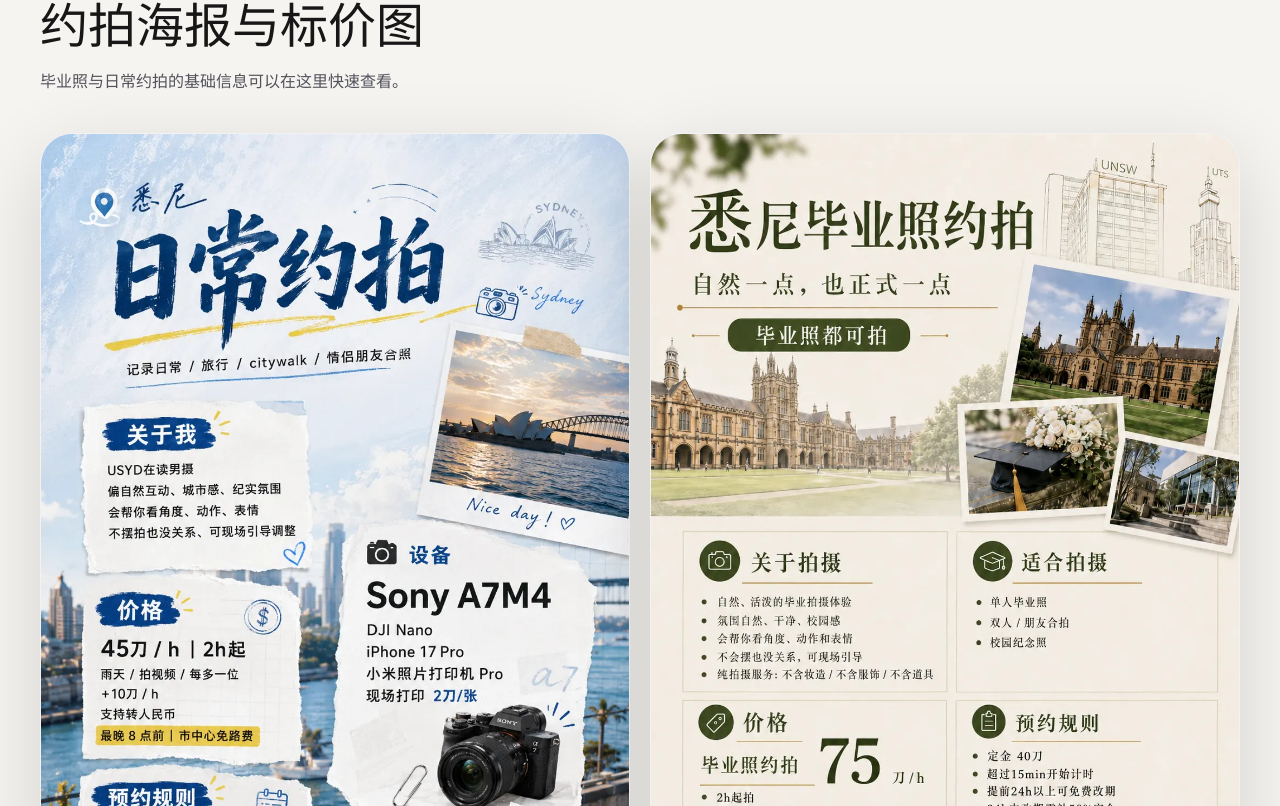
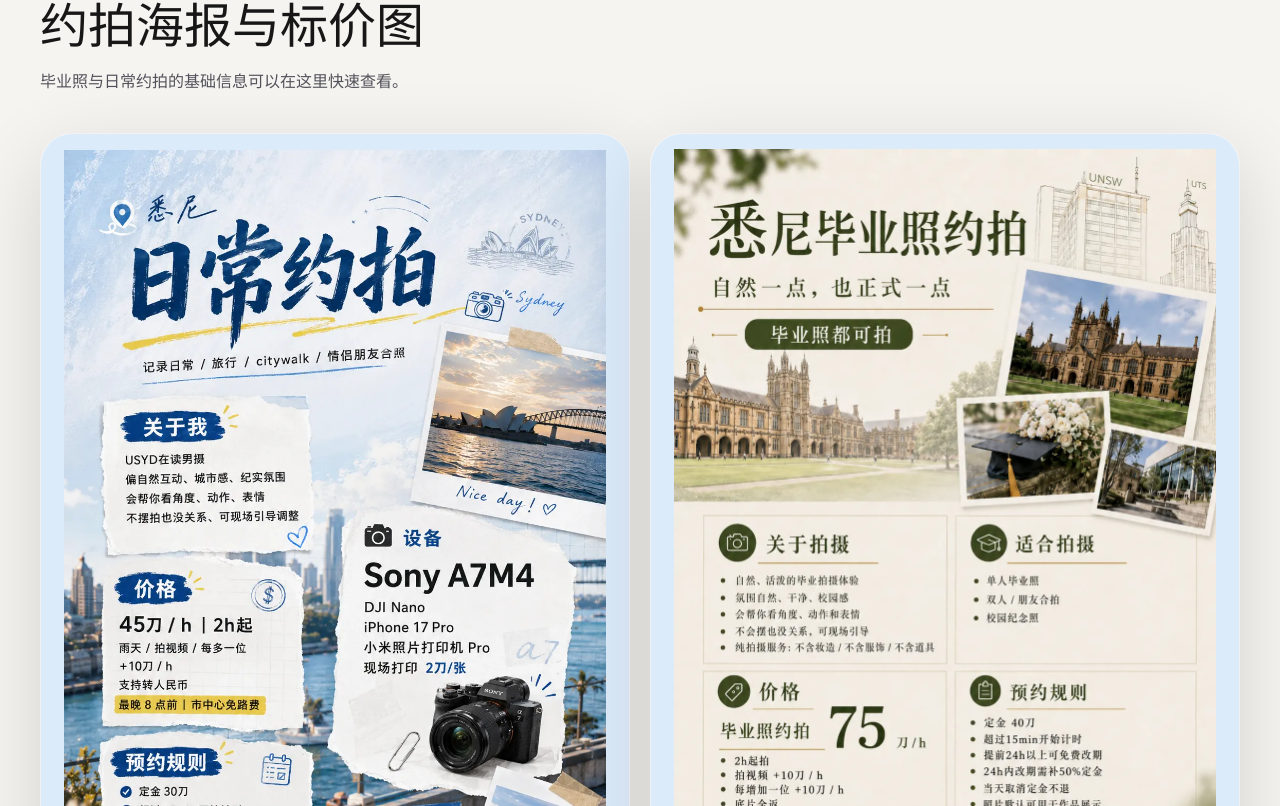
Before and after one commit to Zzz-zzZ147/-Z, a React (Vite) app: page / in a window 1280 px wide. Shown: the part 5334-6140 px from the top of the page. Built offline with nearby package versions, Linux system fonts and the light colour scheme.

Commit message:
Stabilize mobile portfolio nav and posters

```diff
--- a/src/App.jsx
+++ b/src/App.jsx
@@ -954,11 +954,11 @@
                 key={src}
                 className="flex h-full flex-col overflow-hidden rounded-[2rem] border border-black/5 bg-white shadow-soft"
               >
-                <div className="grid aspect-[4/5] place-items-center bg-[#dcebfa]">
+                <div className="booking-poster-frame grid aspect-[4/5] place-items-center bg-[#dcebfa]">
                   <img
                     src={src}
                     alt={title}
-                    className="h-full w-full object-contain"
+                    className="booking-poster-image h-full w-full object-contain"
                     loading="lazy"
                   />
                 </div>
--- a/src/index.css
+++ b/src/index.css
@@ -614,6 +614,21 @@
   text-wrap: pretty;
 }
 
+.booking-poster-frame {
+  display: grid;
+  place-items: center;
+  overflow: hidden;
+}
+
+.booking-poster-image {
+  display: block;
+  width: min(96%, 100%);
+  height: min(96%, 100%);
+  margin: auto;
+  object-fit: contain;
+  object-position: center center;
+}
+
 @media (min-width: 1024px) {
   .service-card {
     grid-template-columns: 0.72fr 1.28fr;
@@ -646,6 +661,9 @@
     padding-left: 0.72rem;
     padding-right: 0.72rem;
     overflow-x: clip;
+    transform: none !important;
+    transition: opacity 480ms ease !important;
+    will-change: auto !important;
   }
 
   .portfolio-layout {
@@ -667,6 +685,8 @@
     box-shadow: 0 12px 34px rgba(23, 23, 23, 0.075);
     padding: 0.36rem;
     overflow: hidden;
+    transform: none !important;
+    will-change: auto;
   }
 
   .portfolio-sidebar > div {
@@ -689,12 +709,23 @@
     padding: 0.48rem 0.42rem;
     text-align: center;
     border-radius: 0.78rem;
+    transform: none !important;
   }
 
   .portfolio-sidebar button span {
     font-size: 0.84rem;
     line-height: 1.05;
     white-space: nowrap;
+  }
+
+  .booking-poster-frame {
+    padding: 0.5rem;
+  }
+
+  .booking-poster-image {
+    width: 94%;
+    height: 94%;
+    object-position: center center;
   }
 
   .portfolio-grid {
```
